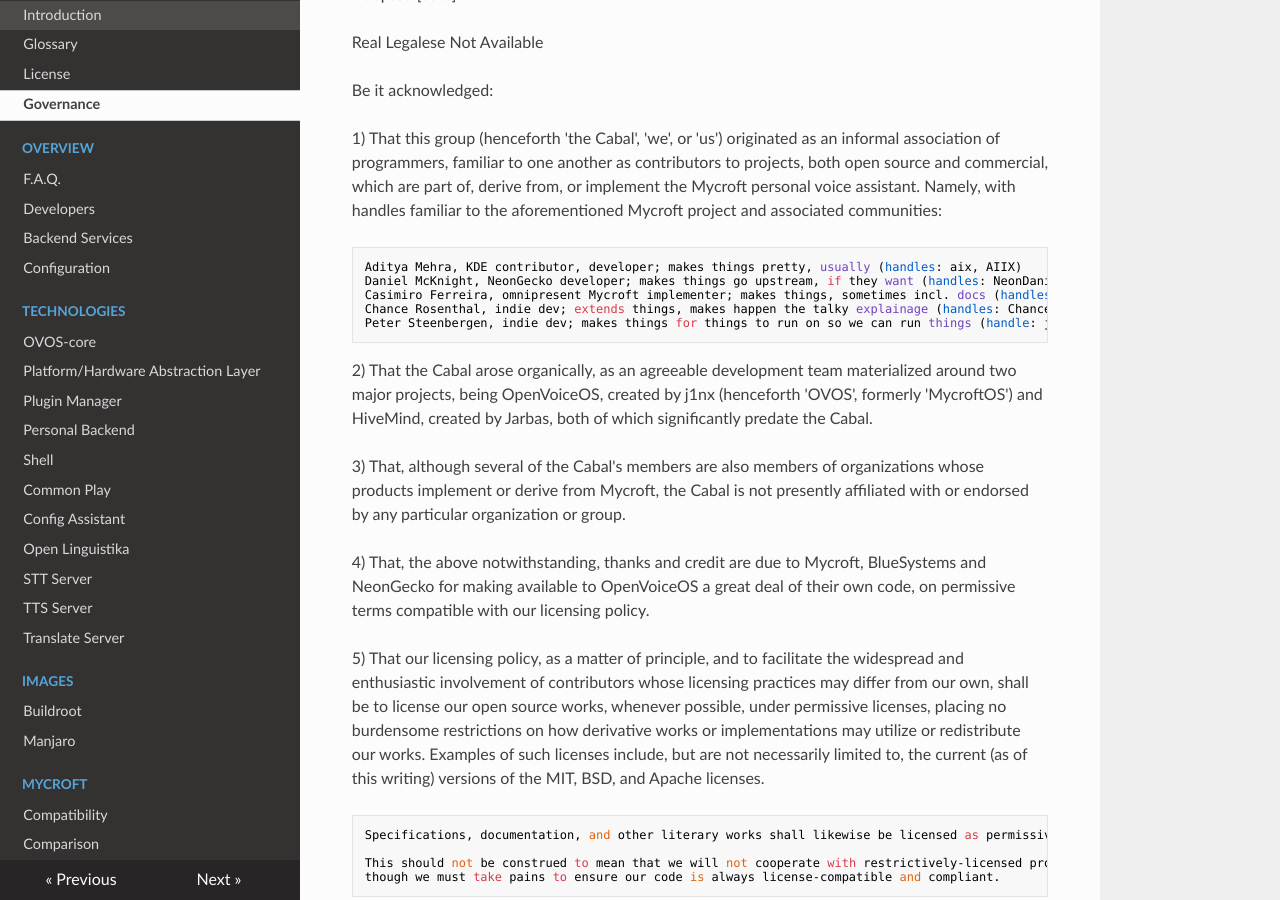
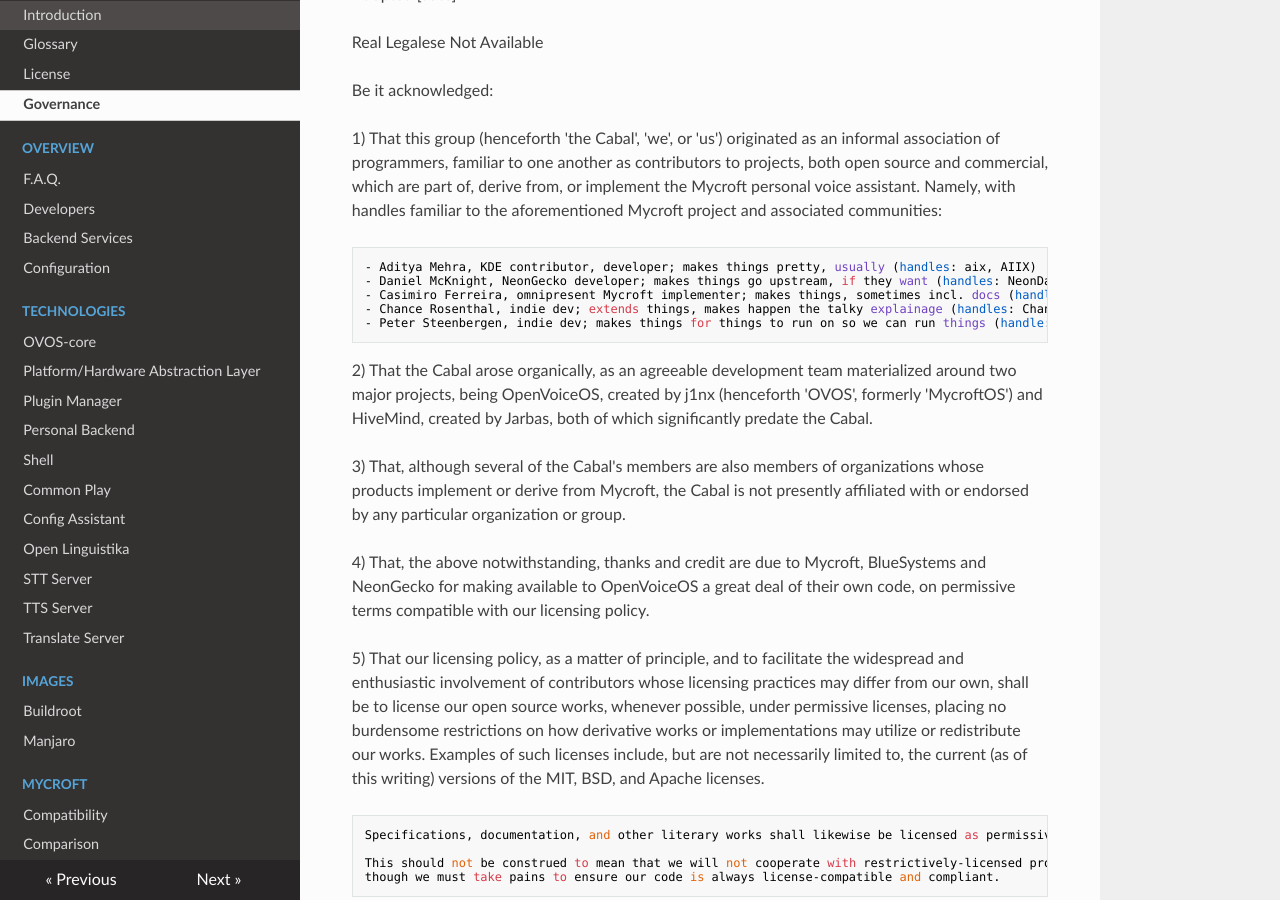
Before and after one commit to OpenVoiceOS/community-docs, an MkDocs documentation site: the page built from docs/governance.md, in a window 1280 px wide and 900 px high, scrolled down 356 px. Built offline with MkDocs 1.6.1, drawn with Linux system fonts in a browser that asks for light colours; nearby versions of some CDN libraries.

Commit message:
formating

```diff
--- a/docs/governance.md
+++ b/docs/governance.md
@@ -19,11 +19,11 @@
     derive from, or implement the Mycroft personal voice assistant. Namely, with handles familiar to
     the aforementioned Mycroft project and associated communities:
 
-    Aditya Mehra, KDE contributor, developer; makes things pretty, usually (handles: aix, AIIX)
-    Daniel McKnight, NeonGecko developer; makes things go upstream, if they want (handles: NeonDaniel, daniel-neon)
-    Casimiro Ferreira, omnipresent Mycroft implementer; makes things, sometimes incl. docs (handles: Jarbas, JarbasAl)
-    Chance Rosenthal, indie dev; extends things, makes happen the talky explainage (handles: ChanceNCounter, chance)
-    Peter Steenbergen, indie dev; makes things for things to run on so we can run things (handle: j1nx)
+    - Aditya Mehra, KDE contributor, developer; makes things pretty, usually (handles: aix, AIIX)
+    - Daniel McKnight, NeonGecko developer; makes things go upstream, if they want (handles: NeonDaniel, daniel-neon)
+    - Casimiro Ferreira, omnipresent Mycroft implementer; makes things, sometimes incl. docs (handles: Jarbas, JarbasAl)
+    - Chance Rosenthal, indie dev; extends things, makes happen the talky explainage (handles: ChanceNCounter, chance)
+    - Peter Steenbergen, indie dev; makes things for things to run on so we can run things (handle: j1nx)
 
 2)  That the Cabal arose organically, as an agreeable development team materialized around two major projects,
     being OpenVoiceOS, created by j1nx (henceforth 'OVOS', formerly 'MycroftOS') and HiveMind, created
```
